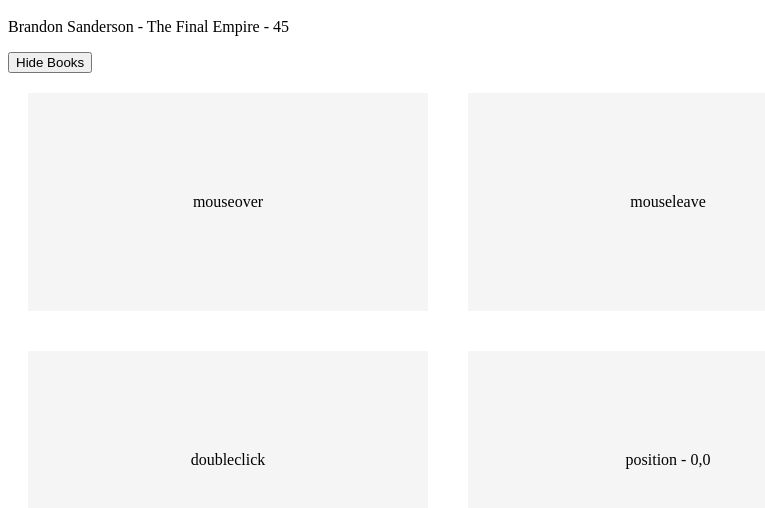
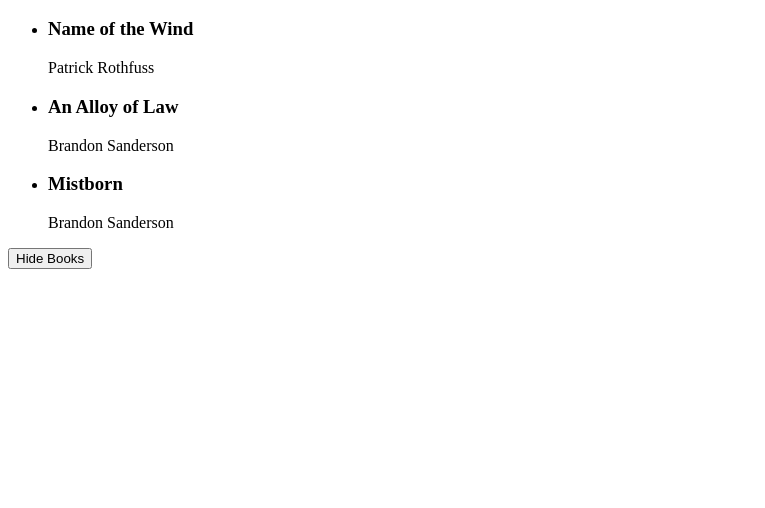
Before and after one commit to LinusMjorn/VueProject, a plain HTML site: page index.html in a window 1280 px wide. Shown: the part 48-556 px from the top of the page, without its empty margins (0-765 px from the left). Drawn offline with nearby package versions, Linux system fonts and the light colour scheme.

Commit message:
playing with v-for

```diff
--- a/app.js
+++ b/app.js
@@ -2,29 +2,18 @@ const app = Vue.createApp({
     data(){
         return {
             showBooks: true,
-            title: "The Final Empire",
-            age: 45,
-            author: "Brandon Sanderson",
-            x:0,
-            y:0
+            books: [
+                {title: "Name of the Wind", author: 'Patrick Rothfuss'},
+                {title: "An Alloy of Law", author: 'Brandon Sanderson'},
+                {title: "Mistborn", author: 'Brandon Sanderson'}
 
+            ]
         }
     },
     methods:{
         toggleShowBooks(){
             this.showBooks = !this.showBooks
         },
-        handleEvent(ev,data) {
-            console.log(ev,ev.type)
-            if (data){
-                console.log(data)
-            }
-        },
-        handleMouseMove(e){
-            this.x = e.offsetX
-            this.y = e.offsetY
-
-        }
 
     }
 
--- a/index.html
+++ b/index.html
@@ -22,7 +22,13 @@
     <div id="app">
 
         <div v-if="showBooks">
-            <p>{{author}} - {{title}} - {{age}}</p>
+            <ul>
+                <li v-for="book in books">
+                    <h3>{{book.title}}</h3>
+                    <p>{{book.author}}</p>
+
+                </li>
+            </ul>
         </div>
 
         <button @click="toggleShowBooks">
@@ -31,12 +37,6 @@
         </button>
         <br>
 
-        <div class="box" @mouseover="handleEvent($event, 5)">mouseover</div>
-        <div class="box" @mouseleave="handleEvent">mouseleave</div>
-        <div class="box" @dblclick="handleEvent">doubleclick</div>
-        <div class="box" @mousemove="handleMouseMove" >position - {{ x }},{{ y }}</div>
-
-
 
     </div>
     <script src="app.js"></script>
```
